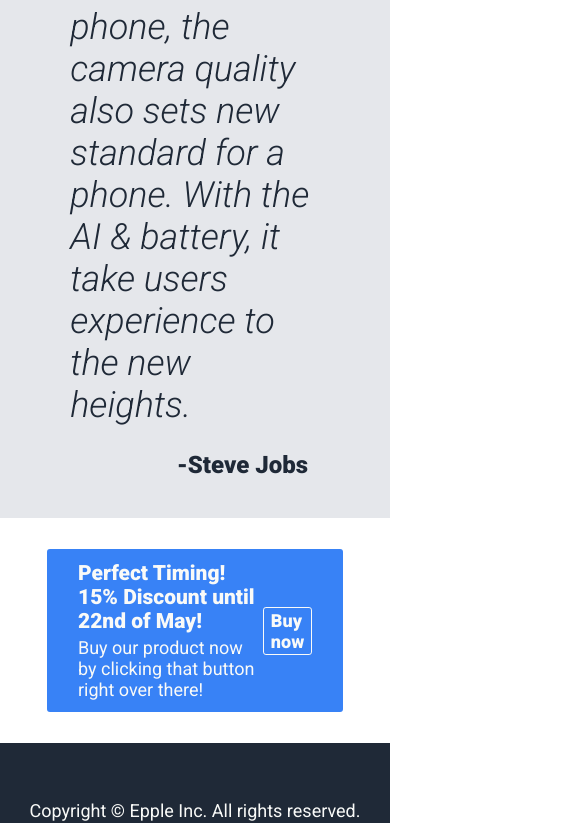
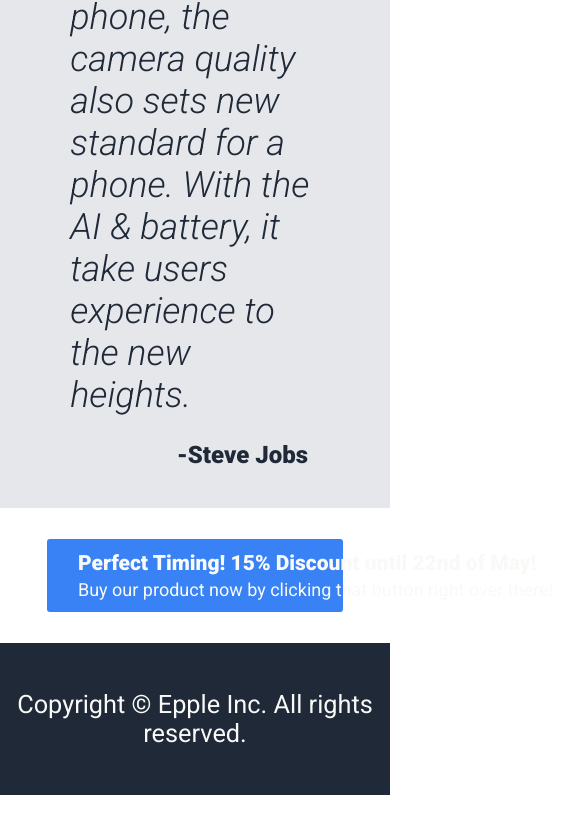
Before and after one commit to phicylgom/odin-landing-page, a plain HTML site: page index.html in a window 390 px wide. Shown: the part 1177-2000 px from the top of the page, 585 px wide, since content can reach past the window. After the commit the page ends 1972 px from the top, so only its background shows below. Drawn offline with Linux system fonts and the light colour scheme.

Commit message:
fix mobile content 3

```diff
--- a/index.html
+++ b/index.html
@@ -96,7 +96,7 @@
 			display: flex;
 			height: 8vw;
 			width:	8vw;
-			border: 0.75vh solid;
+			border: 0.5vw solid;
 			border-color: #3882F6;
 			border-radius: 1vw;
 			overflow: hidden;
@@ -151,6 +151,7 @@
 			align-items: center;
 			justify-content: space-between;
 			border-radius: 0.75vw;
+			gap: 16vh;
 		}
 		.advert {
 			display: flex;
@@ -160,6 +161,7 @@
 			font-family: "Roboto", sans-serif;
 			font-size: 18px;
 			font-weight: 500;
+			min-width: 72vh ;
 		}
 		.button-2 {
 			color: #F9FAF8;
@@ -174,7 +176,7 @@
 		}
 		footer {
 			background-color: #1F2937;
-			height: 16vh;
+			height: 18vh;
 			text-align: center;
 			display: flex;
   			justify-content: center;
@@ -182,7 +184,7 @@
   			text-align: center;
   			color: #F9FAF8;
   			font-family: "Roboto", sans-serif;
-			font-size: 18px;
+			font-size: 3vh;
 		}
 	</style>
 </head>
```
